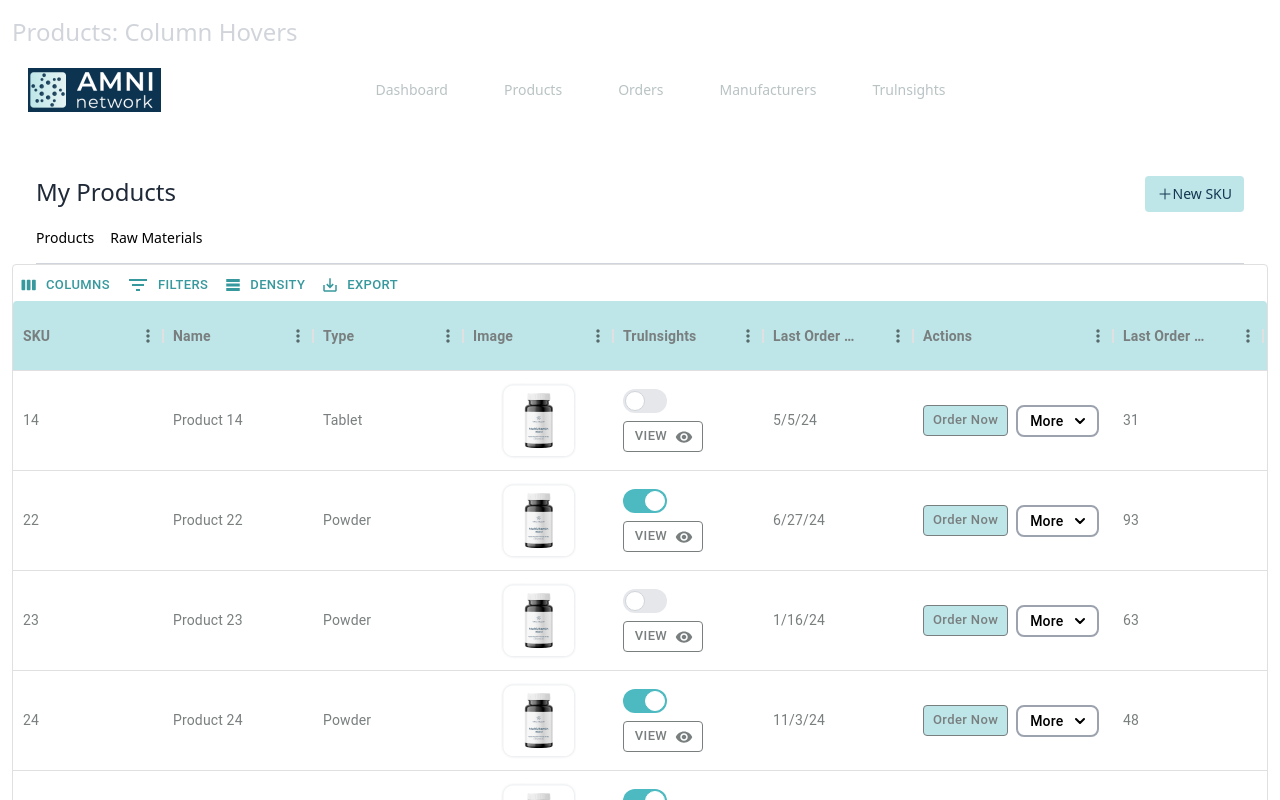
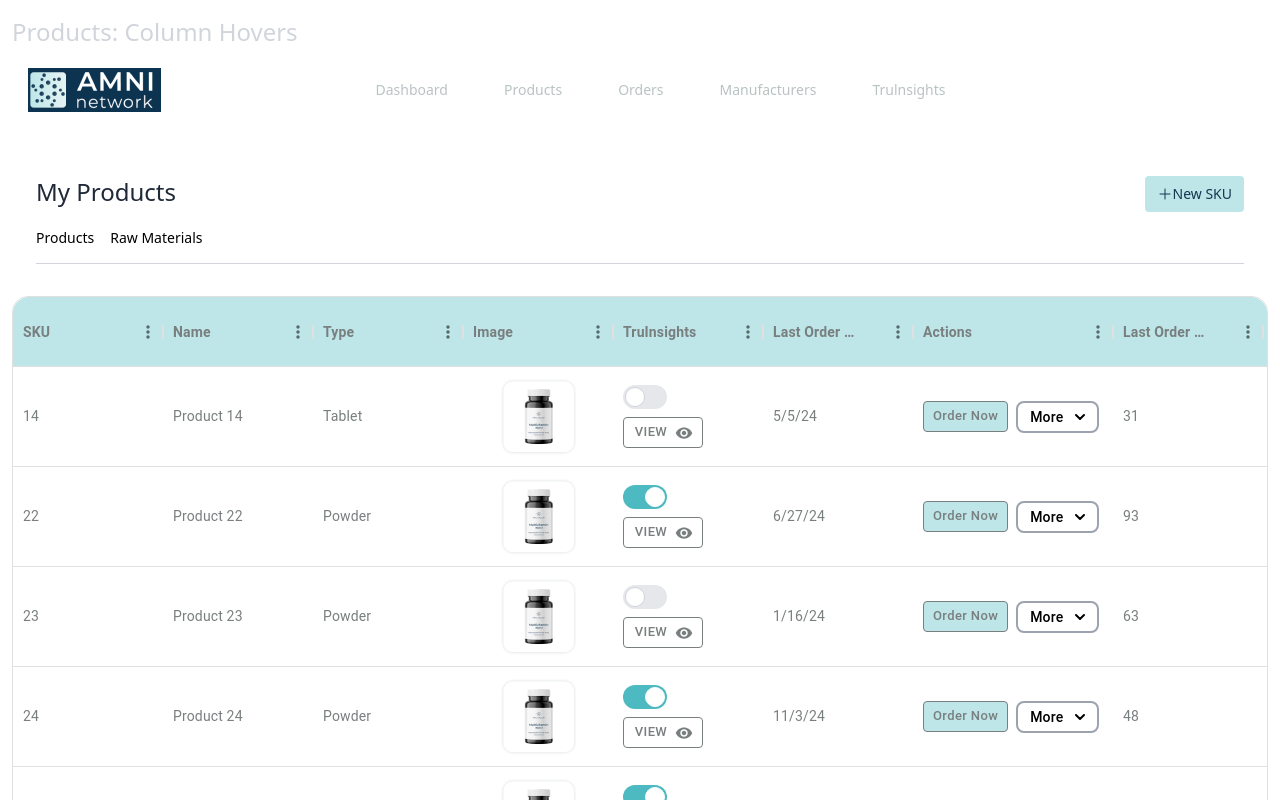
Before and after one commit to AlvisonHunterArnuero/amni-network-demo, a React (Vite) app: page / in a window 1280 px wide. Shown: the top 800 px of the page. Built offline with nearby package versions, Linux system fonts and the light colour scheme.

Commit message:
Fixed DataGrid Borders to be rounded. Fixed Missing page per rows select element. Arranged tab margin bottom.

```diff
--- a/src/components/DashboardDataGrid/index.tsx
+++ b/src/components/DashboardDataGrid/index.tsx
@@ -1,4 +1,4 @@
-import { DataGrid, GridToolbar } from '@mui/x-data-grid';
+import { DataGrid } from '@mui/x-data-grid';
 
 import { columns, rows } from './DataGridRowColData';
 
@@ -15,12 +15,16 @@ const DashboardDataGrid: React.FC = () => {
                 pageSizeOptions={[5, 10, 25, 50, 100]}
                 pagination
 
-                slots={{
-                    toolbar: GridToolbar,
-                }}
+                // slots={{
+                //     toolbar: GridToolbar,
+                // }}
                 sx={{
+                    borderTopLeftRadius: '16px',
+                    borderTopRightRadius: '16px',
                     '& .MuiDataGrid-columnHeaders': {
                         backgroundColor: '#BEE6E8',
+                        borderTopLeftRadius: '16px',
+                        borderTopRightRadius: '16px'
                     },
                     '& .MuiDataGrid-columnHeaderTitle': {
                         fontWeight: 'bold',
--- a/src/components/Tabs/index.tsx
+++ b/src/components/Tabs/index.tsx
@@ -2,7 +2,7 @@ import React from 'react';
 
 const Tabs: React.FC = () => (
     <>
-        <div className="border-b border-gray-300">
+        <div className="mb-8 border-b border-gray-300">
             <ul
                 className="flex flex-wrap -mb-px text-sm font-medium text-center"
                 id="default-tab"
```
